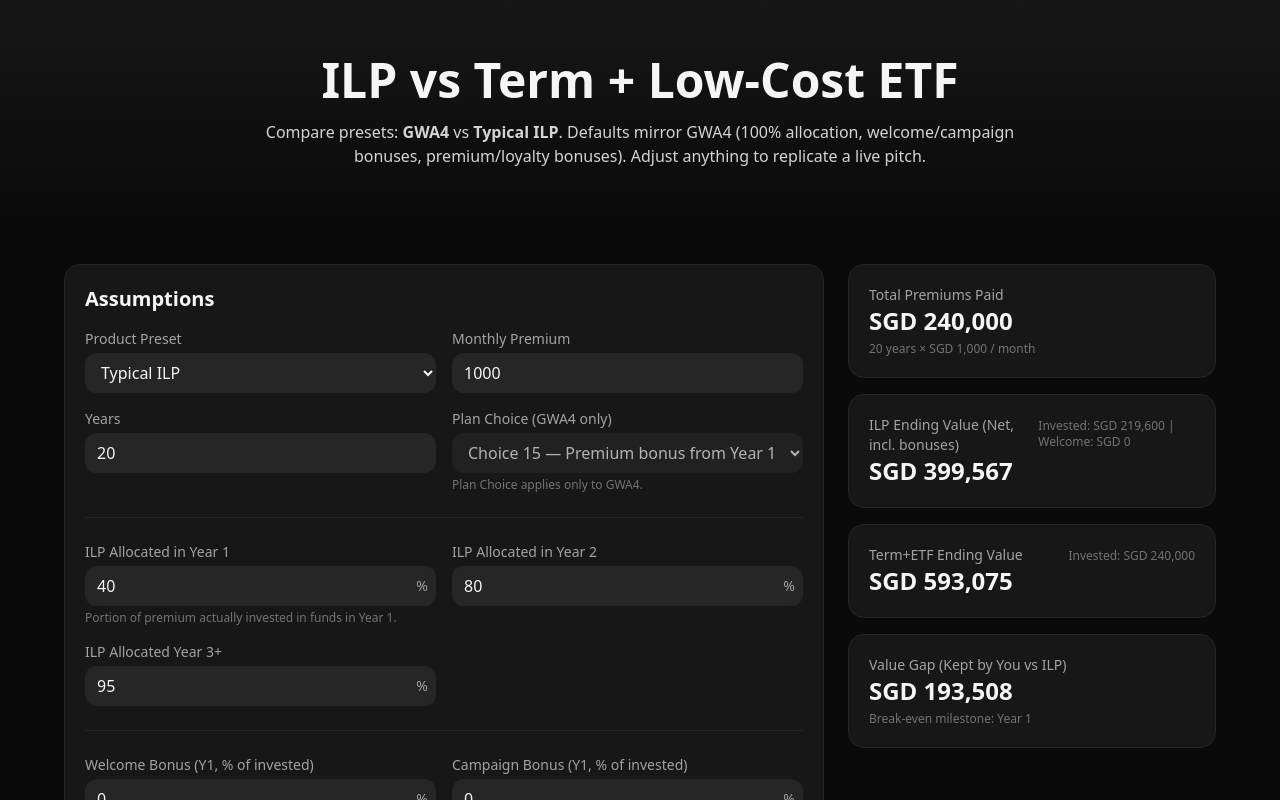
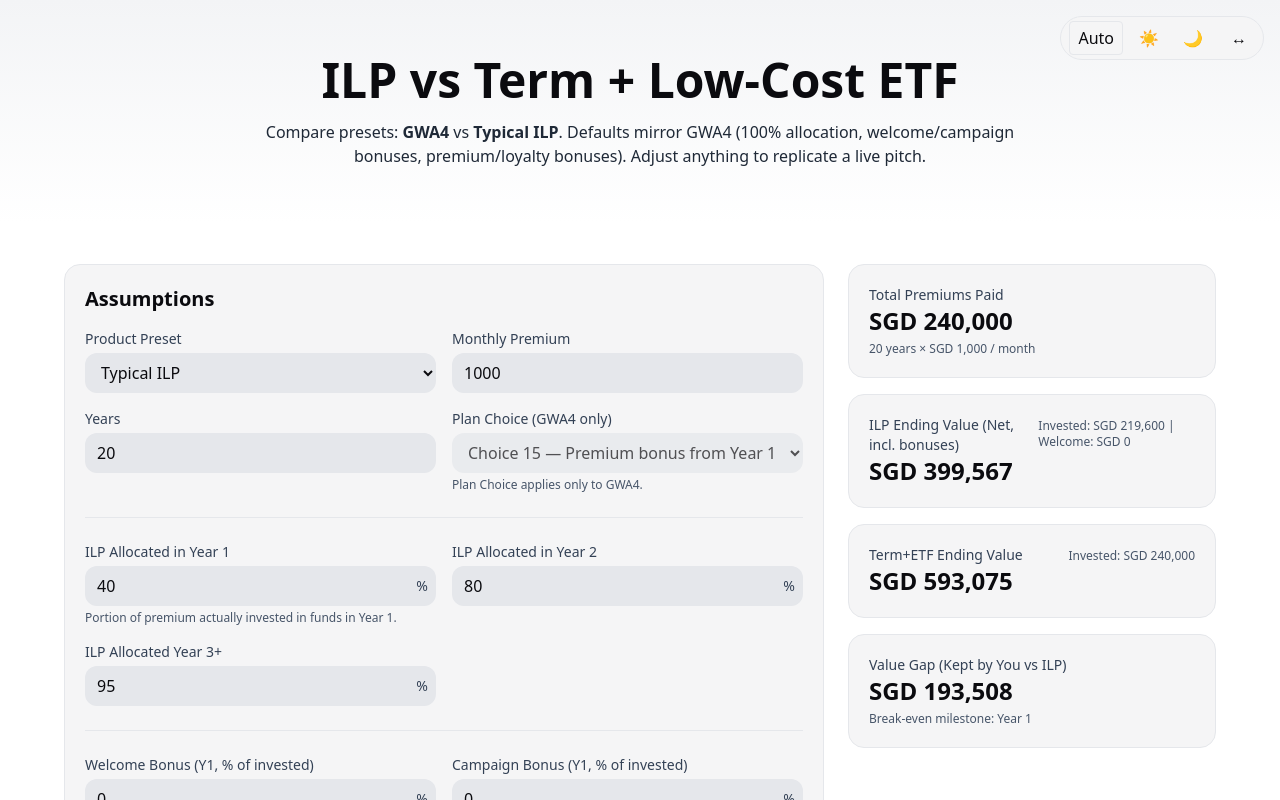
Before and after one commit to CodedNaug/ilp-calculator-singapore, a React (Vite) app: page / in a window 1280 px wide. Shown: the top 800 px of the page. Built offline with nearby package versions, Linux system fonts and the light colour scheme.

Commit message:
Added dark and light mode toggle

```diff
--- a/index.html
+++ b/index.html
@@ -1,12 +1,29 @@
 <!doctype html>
 <html lang="en">
+
 <head>
+  <meta name="color-scheme" content="light dark" />
+  <script>
+    (function () {
+      try {
+        var mode = localStorage.getItem('ilp_theme_mode') || 'auto';
+        var prefersDark = window.matchMedia && window.matchMedia('(prefers-color-scheme: dark)').matches;
+        var theme = (mode === 'auto') ? (prefersDark ? 'dark' : 'light') : mode; // mode is 'light' or 'dark'
+        document.documentElement.setAttribute('data-theme', theme);
+      } catch (e) {
+        document.documentElement.setAttribute('data-theme', 'light');
+      }
+    })();
+  </script>
+
   <meta charset="UTF-8" />
   <meta name="viewport" content="width=device-width, initial-scale=1.0" />
   <title>ILP vs Term + ETF</title>
 </head>
+
 <body class="bg-neutral-950">
   <div id="root"></div>
   <script type="module" src="/src/main.tsx"></script>
 </body>
+
 </html>
--- /dev/null
+++ b/src/components/ThemeToggle.tsx
@@ -0,0 +1,37 @@
+import React from "react";
+import { useTheme } from "../theme/ThemeProvider";
+
+export default function ThemeToggle() {
+    const { mode, setMode, toggle } = useTheme();
+
+    return (
+        <div className="fixed right-4 top-4 z-50 flex items-center gap-2 rounded-full border border-[var(--border)] bg-[var(--card)] px-2 py-1">
+            <button
+                className={`px-2 py-1 rounded ${mode === "auto" ? "border border-[var(--border)]" : ""}`}
+                onClick={() => setMode("auto")}
+                title="Follow device setting"
+            >
+                Auto
+            </button>
+            <button
+                className={`px-2 py-1 rounded ${mode === "light" ? "border border-[var(--border)]" : ""}`}
+                onClick={() => setMode("light")}
+                title="Light mode"
+            >
+                ☀️
+            </button>
+            <button
+                className={`px-2 py-1 rounded ${mode === "dark" ? "border border-[var(--border)]" : ""}`}
+                onClick={() => setMode("dark")}
+                title="Dark mode"
+            >
+                🌙
+            </button>
+
+            {/* Optional: quick flip */}
+            <button className="ml-1 px-2 py-1 rounded hover:opacity-90" onClick={toggle} title="Toggle Light/Dark">
+                ↔︎
+            </button>
+        </div>
+    );
+}
--- a/src/main.tsx
+++ b/src/main.tsx
@@ -1,7 +1,21 @@
-import React from 'react'
 import { createRoot } from 'react-dom/client'
 import './index.css'
 import ILPTruthPage from './pages/ILPTruthPage'
+import React from "react";
+import ReactDOM from "react-dom/client";
+import { ThemeProvider } from "./theme/ThemeProvider";
+import ThemeToggle from "./components/ThemeToggle";
+import './theme-flip.css';
 
 const root = createRoot(document.getElementById('root')!)
 root.render(<ILPTruthPage />)
+
+
+ReactDOM.createRoot(document.getElementById("root")!).render(
+    <React.StrictMode>
+        <ThemeProvider>
+            <ThemeToggle />
+            <ILPTruthPage />
+        </ThemeProvider>
+    </React.StrictMode>
+);
--- /dev/null
+++ b/src/theme-flip.css
@@ -0,0 +1,89 @@
+/* Light/dark variables (handy for tooltips etc.) */
+:root {
+    --bg: #0b0b0f;
+    --text: #f5f5f7;
+    --card: #111827;
+    --border: #333640;
+    color-scheme: dark;
+}
+
+html[data-theme="light"] {
+    --bg: #ffffff;
+    --text: #0b0b0f;
+    --card: #f5f5f6;
+    --border: #e5e7eb;
+    color-scheme: light;
+}
+
+/* Make the doc background/text follow vars (just in case) */
+html,
+body,
+#root {
+    background: var(--bg);
+    color: var(--text);
+}
+
+/* === FLIP THE EXACT TAILWIND CLASSES YOU'RE USING === */
+/* backgrounds */
+html[data-theme="light"] .bg-neutral-950 {
+    background-color: #ffffff !important;
+}
+
+html[data-theme="light"] .bg-neutral-900 {
+    background-color: #f5f5f6 !important;
+}
+
+html[data-theme="light"] .bg-neutral-800 {
+    background-color: #e5e7eb !important;
+}
+
+/* text */
+html[data-theme="light"] .text-neutral-100 {
+    color: #0b0b0f !important;
+}
+
+html[data-theme="light"] .text-neutral-300 {
+    color: #1f2937 !important;
+}
+
+html[data-theme="light"] .text-neutral-400 {
+    color: #334155 !important;
+}
+
+html[data-theme="light"] .text-neutral-500 {
+    color: #475569 !important;
+}
+
+/* borders */
+html[data-theme="light"] .border-neutral-800 {
+    border-color: #e5e7eb !important;
+}
+
+html[data-theme="light"] .border-neutral-700 {
+    border-color: #d1d5db !important;
+}
+
+/* gradients on <header class="... bg-gradient-to-b from-neutral-900 to-neutral-950"> */
+html[data-theme="light"] .from-neutral-900 {
+    --tw-gradient-from: #f3f4f6 !important;
+    --tw-gradient-to: rgb(243 244 246 / 0) !important;
+    --tw-gradient-stops: var(--tw-gradient-from), var(--tw-gradient-to) !important;
+}
+
+html[data-theme="light"] .to-neutral-950 {
+    --tw-gradient-to: #ffffff !important;
+}
+
+/* inputs/selects readable in light */
+html[data-theme="light"] input,
+html[data-theme="light"] select,
+html[data-theme="light"] textarea {
+    color: #0b0b0f !important;
+}
+
+/* Recharts tooltip (your chart sets a dark inline style) */
+.recharts-default-tooltip {
+    background: var(--card) !important;
+    border: 1px solid var(--border) !important;
+    color: var(--text) !important;
+}
--- /dev/null
+++ b/src/theme.css
@@ -0,0 +1,63 @@
+/* Base variables (dark as default) */
+:root {
+    --bg: #0b0b0f;
+    --text: #f5f5f7;
+    --muted: #c7cad1;
+    --card: #1f2937;
+    /* panel / input backgrounds */
+    --card-2: #111827;
+    /* deeper panel */
+    --accent: #60a5fa;
+    /* buttons/links highlights */
+    --border: #2b3342;
+    color-scheme: dark;
+}
+
+/* Light theme overrides */
+:root[data-theme="light"] {
+    --bg: #ffffff;
+    --text: #0b0b0f;
+    --muted: #475569;
+    --card: #f3f4f6;
+    --card-2: #e5e7eb;
+    --accent: #2563eb;
+    --border: #d1d5db;
+    color-scheme: light;
+}
+
+/* Apply background and text globally */
+html,
+body,
+#root {
+    background: var(--bg);
+    color: var(--text);
+}
+
+/* Helpful utility classes (works regardless of Tailwind) */
+.panel {
+    background: var(--card);
+    border: 1px solid var(--border);
+    border-radius: 14px;
+}
+
+.subpanel {
+    background: var(--card-2);
+    border: 1px solid var(--border);
+    border-radius: 12px;
+}
+
+.input-like {
+    background: var(--card);
+    color: var(--text);
+    border: 1px solid var(--border);
+    border-radius: 12px;
+}
+
+.muted {
+    color: var(--muted);
+}
+
+a,
+button.linklike {
+    color: var(--accent);
+}
--- /dev/null
+++ b/src/theme/ThemeProvider.tsx
@@ -0,0 +1,64 @@
+import React, { createContext, useContext, useEffect, useMemo, useState } from "react";
+
+type Theme = "light" | "dark";
+type Mode = "auto" | "light" | "dark";
+type Ctx = {
+    theme: Theme;         // effective theme applied
+    mode: Mode;           // user choice
+    setMode: (m: Mode) => void;
+    toggle: () => void;   // quick flip between light/dark (sets mode to explicit)
+};
+
+const ThemeContext = createContext<Ctx | null>(null);
+export const useTheme = () => {
+    const v = useContext(ThemeContext);
+    if (!v) throw new Error("useTheme must be used within <ThemeProvider>");
+    return v;
+};
+
+function getSystemTheme(): Theme {
+    return window.matchMedia?.("(prefers-color-scheme: dark)").matches ? "dark" : "light";
+}
+function getInitialMode(): Mode {
+    const saved = localStorage.getItem("ilp_theme_mode");
+    return saved === "light" || saved === "dark" || saved === "auto" ? (saved as Mode) : "auto";
+}
+
+export const ThemeProvider: React.FC<React.PropsWithChildren> = ({ children }) => {
+    const [mode, setModeState] = useState<Mode>(getInitialMode);
+    const [theme, setTheme] = useState<Theme>(() => (getInitialMode() === "auto" ? getSystemTheme() : (getInitialMode() as Theme)));
+
+    // Keep in sync with system when in "auto"
+    useEffect(() => {
+        const mq = window.matchMedia?.("(prefers-color-scheme: dark)");
+        if (!mq) return;
+        const handler = () => {
+            if (mode === "auto") setTheme(mq.matches ? "dark" : "light");
+        };
+        mq.addEventListener?.("change", handler);
+        return () => mq.removeEventListener?.("change", handler);
+    }, [mode]);
+
+    // Apply theme + persist choice
+    useEffect(() => {
+        document.documentElement.setAttribute("data-theme", theme);
+        localStorage.setItem("ilp_theme_mode", mode);
+    }, [theme, mode]);
+
+    const setMode = (m: Mode) => {
+        setModeState(m);
+        setTheme(m === "auto" ? getSystemTheme() : (m as Theme));
+    };
+
+    const value = useMemo(
+        () => ({
+            theme,
+            mode,
+            setMode,
+            toggle: () => setMode(theme === "dark" ? "light" : "dark"),
+        }),
+        [theme, mode]
+    );
+
+    return <ThemeContext.Provider value={value}>{children}</ThemeContext.Provider>;
+};
```
Also changed, not shown: 1 other file (tests, documents, lock files or other folders). Lines whose indentation alone changed are shown as unchanged.
